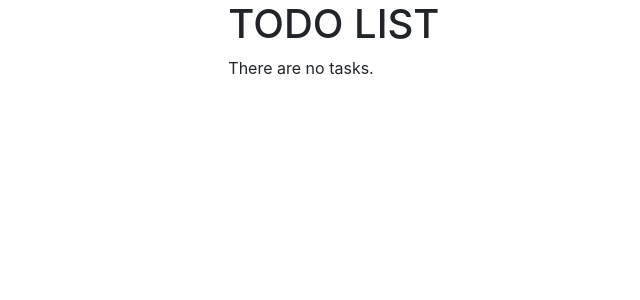
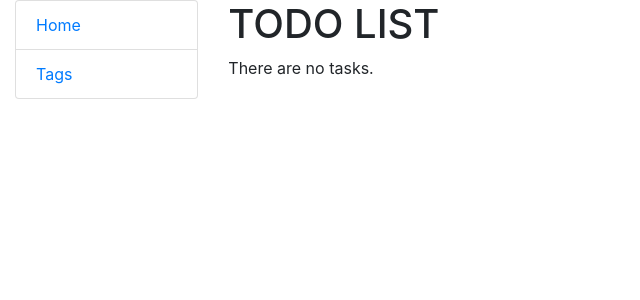
Before and after one commit to katyakoziar/todo_list, a Django app: page / in a window 1280 px wide. Shown: the top 300 px of the page, without its empty margins (0-640 px from the left). Run offline with Django 4.2, Linux system fonts and the light colour scheme; data that the repository does not hold is empty.

Commit message:
Add sidebar to todo_list

```diff
--- a/templates/base.html
+++ b/templates/base.html
@@ -20,6 +20,7 @@
     <div class="col-sm-2">
 
       {% block sidebar %}
+         {% include "includes/sidebar.html" %}
       {% endblock %}
 
     </div>
--- /dev/null
+++ b/templates/includes/sidebar.html
@@ -0,0 +1,4 @@
+<ul class="sidebar-nav list-group">
+    <li class="list-group-item"><a href="{% url 'todo:task-list' %}">Home</a></li>
+    <li class="list-group-item"><a href="{% url 'todo:tag-list' %}">Tags</a></li>
+</ul>
```
